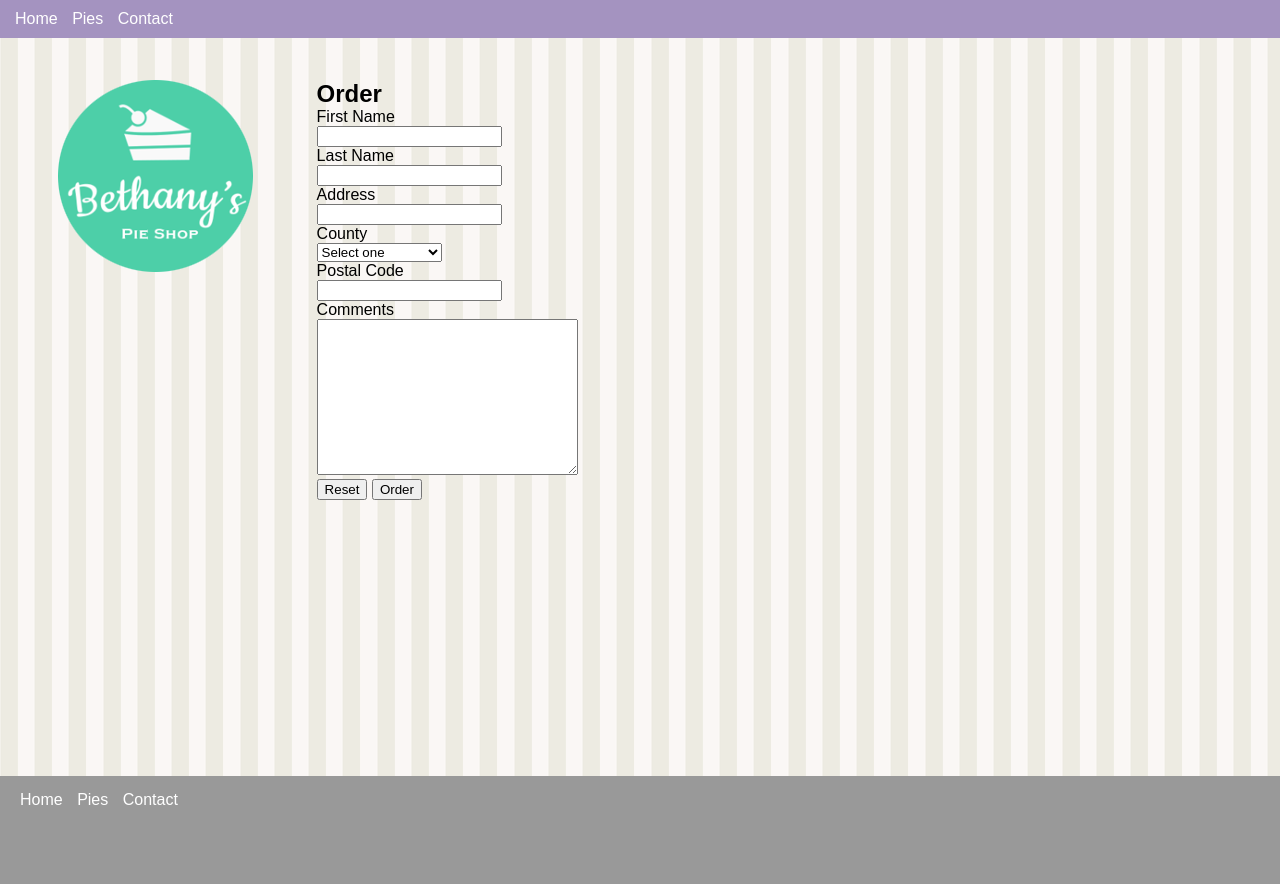
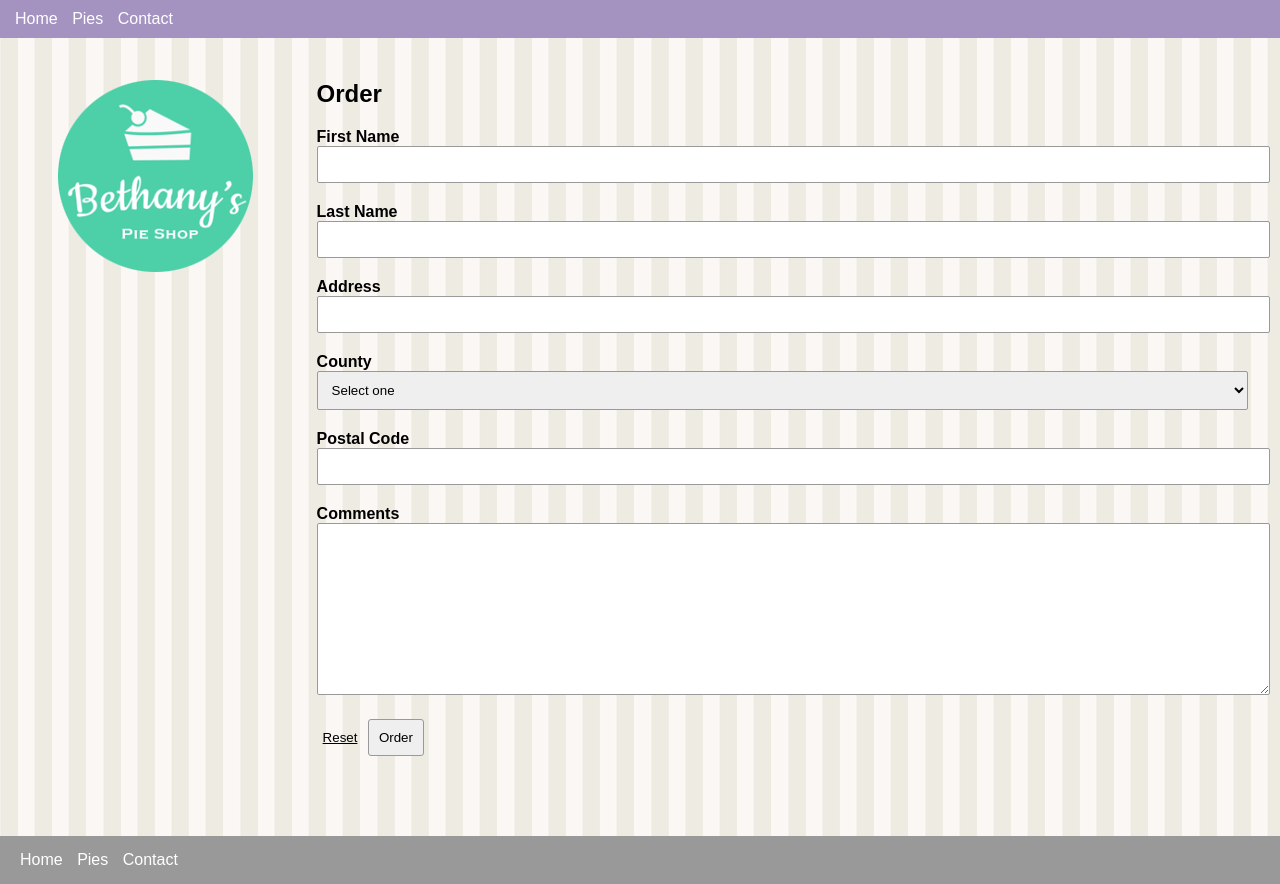
Before and after one commit to LCzoboriek/HTML--CSS--Javascript, a plain HTML site: page order.html in a window 1280 px wide. Before the commit the page ends 824 px from the top, so only its background shows below. Drawn offline with Linux system fonts and the light colour scheme.

Commit message:
added in css for orders page

```diff
--- a/order.html
+++ b/order.html
@@ -2,6 +2,41 @@
 <html lang="en">
 <head>
     <link rel="stylesheet" href="site.css" type="text/css">
+    <style>
+        .input-group {
+            margin-bottom: 20px;
+        }
+
+        .input-group input,
+        .input-group textarea,
+        .input-group select {
+            padding: 10px;
+            border: solid 1px #999;
+            border-radius: 2px;
+            width: 100%
+        }
+
+        label {font-weight: 600;}
+
+        input[type="reset"] {
+            background: transparent;
+            border: 0;
+            text-decoration: underline;
+            cursor: pointer;
+        }
+
+        input[type="submit"]{
+            border: solid 1px #999;
+            border-radius: 3px;
+            padding: 10px;
+        }
+
+        h1{
+            padding-bottom: 20px;
+
+        }
+
+    </style>
     <meta charset="UTF-8">
     <meta http-equiv="X-UA-Compatible" content="IE=edge">
     <meta name="viewport" content="width=device-width, initial-scale=1.0">
@@ -21,7 +56,7 @@
     <main>
         <aside><img src="images/logo.png" alt="Bethany's Pie Shop"></aside>
         <article>
-            <h1>Order</h1>
+            <h1 class="order-heading">Order</h1>
             <form action="http:localhost:7071/api/post"   method="POST">
                 <div class="input-group">
                     <div><label for="first-name">First Name</label></div>
@@ -35,7 +70,7 @@
                     <div><label for="address">Address</label></div>
                     <div><input type="text" name="address" id="address"></div>
                 </div>
-                <div class=""input-group>
+                <div class="input-group">
                     <div><label for="county">County</label></div>
                     <div>
                         <select name="county" id="county">
```
